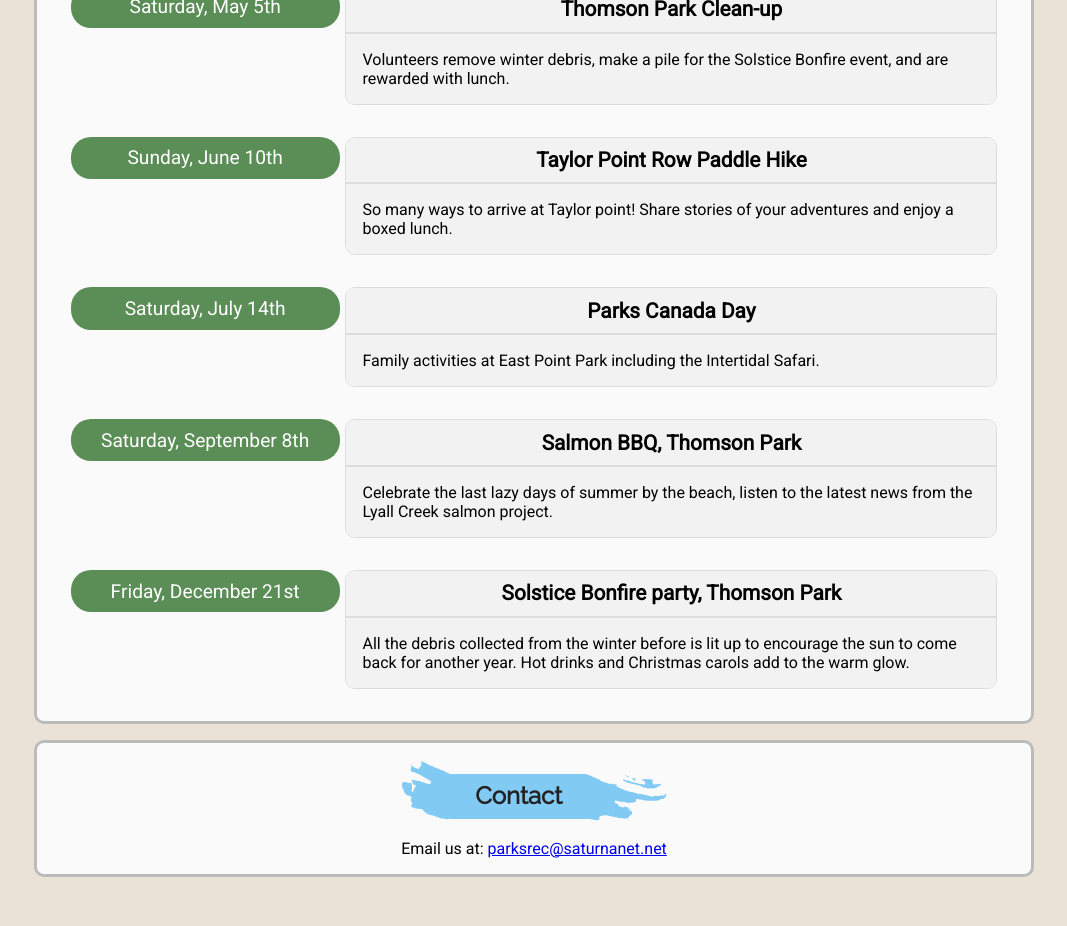
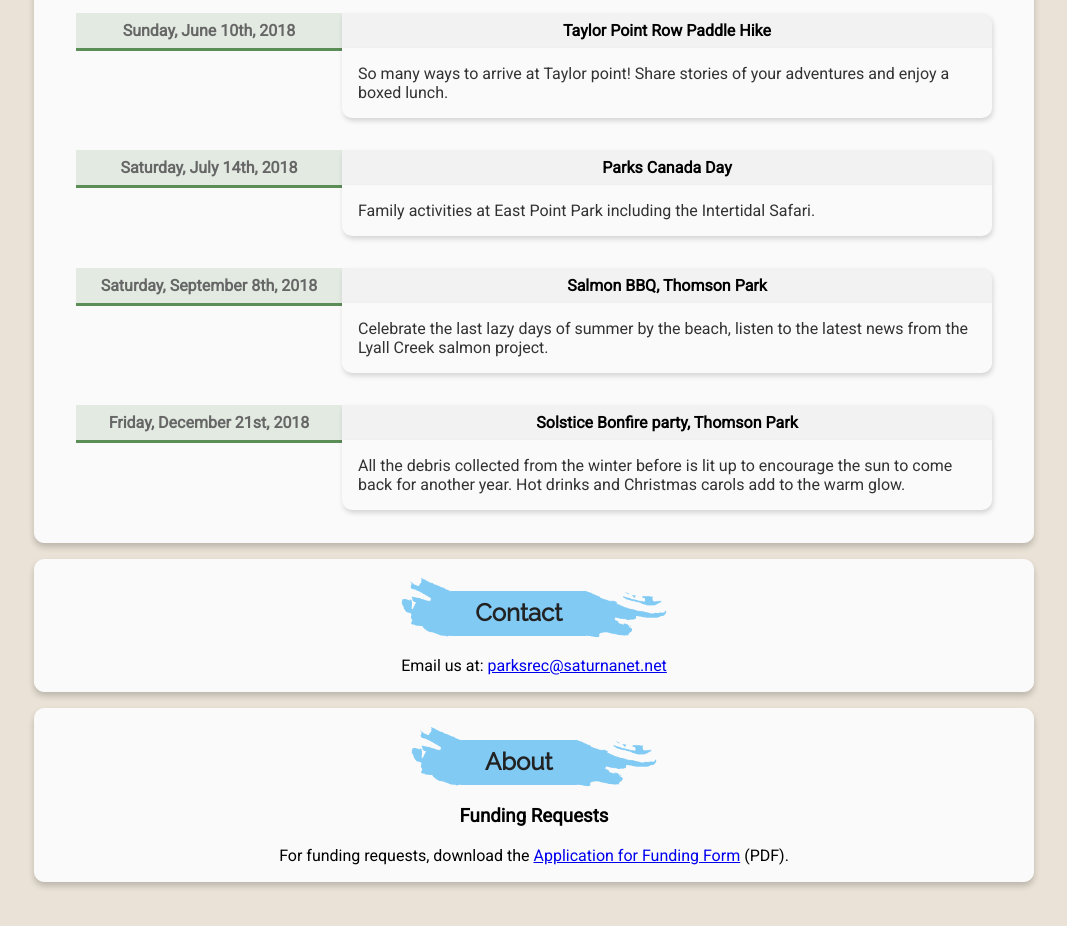
Before and after one commit to plhosk/siprc, a React (Create React App) app: page / in a window 1280 px wide. Shown: the part 1160-2086 px from the top of the page, without its empty margins (106-1173 px from the left). Built offline with nearby package versions, Linux system fonts and the light colour scheme.

Commit message:
adjust events. add pdf form

```diff
--- a/src/App.css
+++ b/src/App.css
@@ -176,9 +176,11 @@
 
 section {
   background-color: #fafafa;
-  border: 3px solid #bbb;
+  /* border: 3px solid #bbb; */
+  border: 1px solid #fafafa;
   border-radius: 10px;
   margin-bottom: 1em;
+  box-shadow: 0 4px 6px 0 hsla(0, 0%, 0%, 0.2);
 }
 
 nav > a {
@@ -190,17 +192,15 @@ nav > a {
   margin: 1em 0;
 } */
 
-.App-events-year {
+/* .App-events-year {
   font-family: 'Architects Daughter', serif;
   font-weight: bold;
   color: #6EA86A;
-  font-size: 3em;
+  font-size: 2em;
   padding-top: 0.2em;
   text-decoration: underline;
-  /* border-bottom: 1px solid #6EA86A; */
-  /* max-width: 400px; */
   margin: 0 auto;
-}
+} */
 
 .App-events-list-flex {
   display: flex;
@@ -208,18 +208,24 @@ nav > a {
   justify-content: center;
   align-items: flex-start;
   margin: 2em 0;
+  padding: 0 6px;
 }
 
 .App-events-date {
   display: flex;
   flex-flow: row nowrap;
-  font-size: 1.2em;
-  /* font-weight: bold; */
-  border-radius: 20px;
-  color: #fff;
-  background-color: rgb(91, 141, 87);
+  /* font-size: 1.2em; */
+  font-weight: bold;
+  /* border-radius: 20px; */
+  color: #666;
+  /* background-color: rgba(91, 141, 87, 1); */
+  background-color: rgba(91, 141, 87, 0.15);
+  border-bottom: 3px solid rgba(91, 141, 87, 1);
+  /* border-top-left-radius: 10px; */
+  /* border-top-right-radius: 10px; */
   padding: 0.5em;
-  margin: 0 0.3em 0 0;
+  /* margin: 0 0.3em 0 0; */
+  /* margin-right: 6px; */
   width: 250px;
   justify-content: center;
 }
@@ -228,16 +234,17 @@ nav > a {
   display: flex;
   flex-flow: column nowrap;
   width: 650px;
-  border: 1px solid #ddd;
-  border-radius: 10px;
+  /* border: 1px solid #ddd; */
+  /* border-radius: 10px; */
 }
 
 .App-events-title {
-  font-size: 1.3em;
+  /* font-size: 1.3em; */
   /* text-decoration: underline; */
-  border-bottom: 2px solid #ddd;
+  /* border-bottom: 2px solid #ddd; */
   font-weight: bold;
-  border-radius: 10px 10px 0 0;
+  border-top-right-radius: 10px;
+  box-shadow: 1px 3px 5px 0 hsla(0, 0%, 0%, 0.15);
   background-color: #f2f2f2;
   padding: 0.5em;
 }
@@ -245,8 +252,10 @@ nav > a {
 .App-events-content {
   display: flex;
   flex-flow: row nowrap;
-  background-color: #f2f2f2;
+  background-color: #fafafa;
   border-radius: 0 0 10px 10px;
+  box-shadow: 1px 3px 5px 0 hsla(0, 0%, 0%, 0.15);
+  color: hsla(0, 0%, 0%, 0.8);
 }
 
 .App-events-content-text {
--- a/src/App.jsx
+++ b/src/App.jsx
@@ -104,13 +104,9 @@ const App = () => (
 
           <div className="App-events-list-container">
 
-            <div className="App-events-year">
-              2018
-            </div>
-
             <div className="App-events-list-flex">
               <div className="App-events-date">
-                Saturday, May 5th
+                Saturday, May 5th, 2018
               </div>
               <div className="App-events-content-flex">
                 <div className="App-events-title">
@@ -127,7 +123,7 @@ const App = () => (
 
             <div className="App-events-list-flex">
               <div className="App-events-date">
-                Sunday, June 10th
+                Sunday, June 10th, 2018
               </div>
               <div className="App-events-content-flex">
                 <div className="App-events-title">
@@ -144,7 +140,7 @@ const App = () => (
 
             <div className="App-events-list-flex">
               <div className="App-events-date">
-                Saturday, July 14th
+                Saturday, July 14th, 2018
               </div>
               <div className="App-events-content-flex">
                 <div className="App-events-title">
@@ -160,7 +156,7 @@ const App = () => (
 
             <div className="App-events-list-flex">
               <div className="App-events-date">
-                Saturday, September 8th
+                Saturday, September 8th, 2018
               </div>
               <div className="App-events-content-flex">
                 <div className="App-events-title">
@@ -177,7 +173,7 @@ const App = () => (
 
             <div className="App-events-list-flex">
               <div className="App-events-date">
-                Friday, December 21st
+                Friday, December 21st, 2018
               </div>
               <div className="App-events-content-flex">
                 <div className="App-events-title">
@@ -211,6 +207,21 @@ const App = () => (
         </Element>
       </section>
 
+      <section>
+        <Element name="section-about">
+          <div className="App-section-header-container">
+            <img className="App-section-header-img" height="61" src="saturna-blue-left.png" alt="saturna left half" />
+            <div className="App-section-header">
+              About
+            </div>
+            <img className="App-section-header-img" height="61" src="saturna-blue-right.png" alt="saturna right half" />
+          </div>
+          <h3>Funding Requests</h3>
+          <p>For funding requests, download the <a href="SIPRC_Application_for_Funding.pdf" target="_blank">Application for Funding Form</a> (PDF).</p>
+        </Element>
+      </section>
+
+
     </main>
   </div>
 )
```
Also changed, not shown: 2 other files (tests, documents, lock files or other folders).
